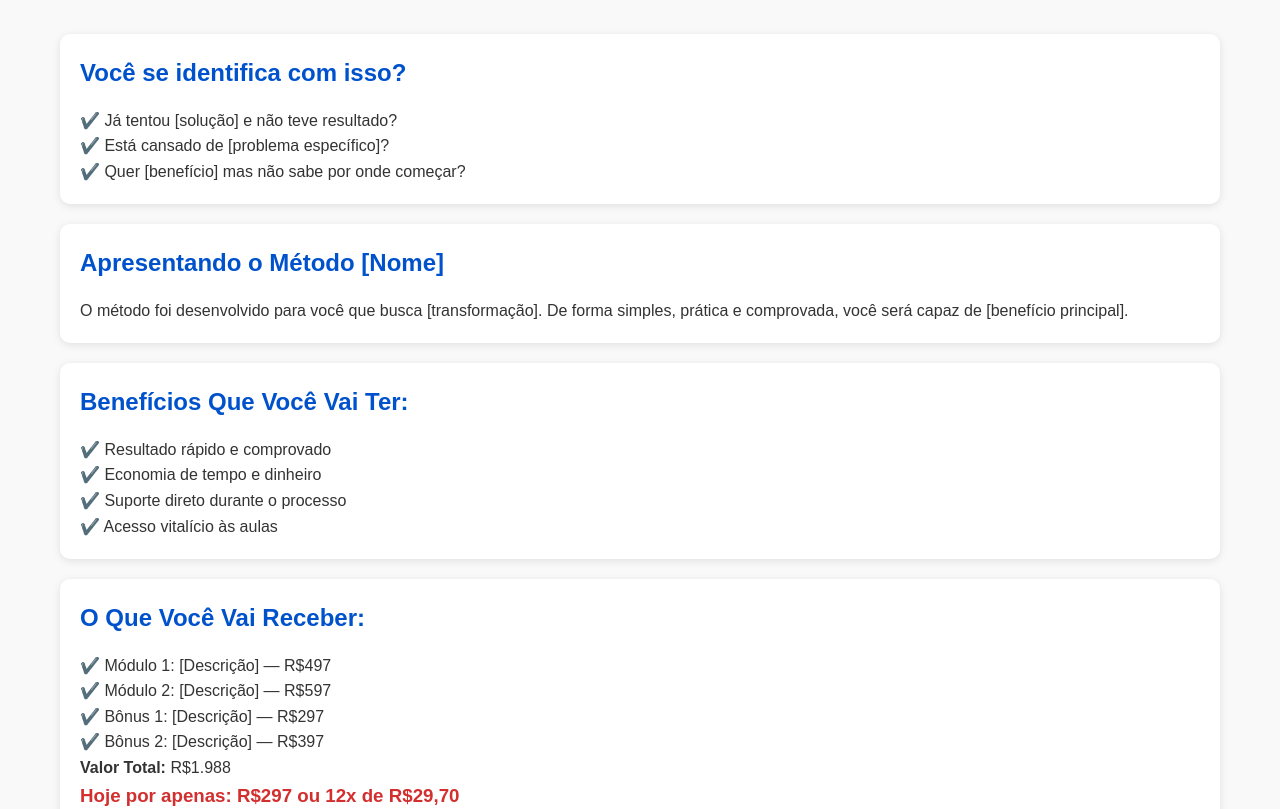
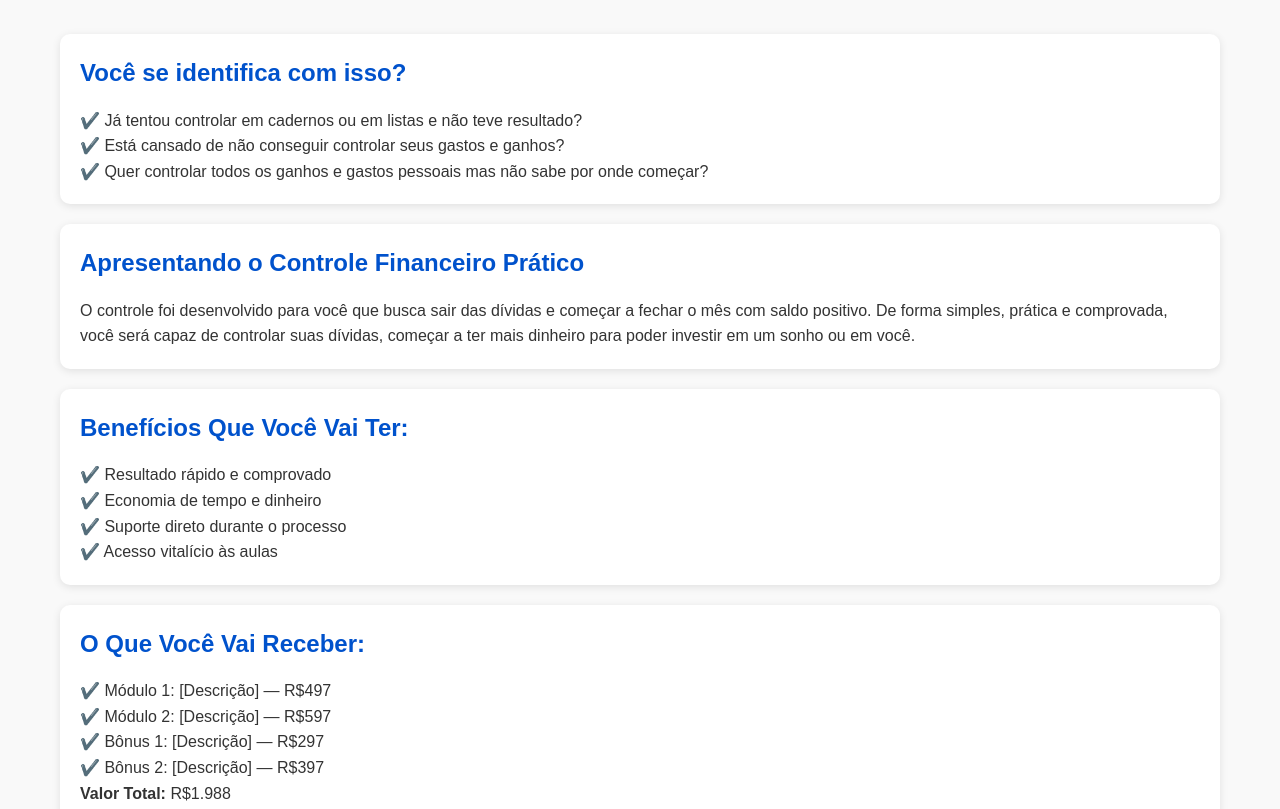
Before and after one commit to Marsonj/P-gina-de-venda, a plain HTML site: page index.html in a window 1280 px wide. Shown: the part 658-1467 px from the top of the page. Drawn offline with Linux system fonts and the light colour scheme.

Commit message:
Update index.html

```diff
--- a/index.html
+++ b/index.html
@@ -4,7 +4,7 @@
 <head>
     <meta charset="UTF-8">
     <meta name="viewport" content="width=device-width, initial-scale=1.0">
-    <title>Página de Vendas</title>
+    <title>Controle financeiro</title>
     <style>
         * { margin: 0; padding: 0; box-sizing: border-box; }
         body { font-family: Arial, sans-serif; background-color: #f9f9f9; color: #333; line-height: 1.6; }
@@ -35,7 +35,7 @@
 <body>
 
     <header>
-        <h1>Domine [Solução] e Transforme Seu Resultado</h1>
+        <h1>Domine o controle  financeiro pessoal e atinja os seus objetivos</h1>
         <p>Assista ao vídeo abaixo e descubra como funciona</p>
     </header>
 
@@ -47,16 +47,16 @@
         <div class="section">
             <h2>Você se identifica com isso?</h2>
             <ul>
-                <li>Já tentou [solução] e não teve resultado?</li>
-                <li>Está cansado de [problema específico]?</li>
-                <li>Quer [benefício] mas não sabe por onde começar?</li>
+                <li>Já tentou controlar em cadernos ou em listas e não teve resultado?</li>
+                <li>Está cansado de não conseguir controlar seus gastos e ganhos?</li>
+                <li>Quer controlar todos os ganhos e gastos pessoais mas não sabe por onde começar?</li>
             </ul>
         </div>
 
         <div class="section">
-            <h2>Apresentando o Método [Nome]</h2>
-            <p>O método foi desenvolvido para você que busca [transformação]. De forma simples, prática e comprovada,
-               você será capaz de [benefício principal].</p>
+            <h2>Apresentando o Controle Financeiro Prático</h2>
+            <p>O controle foi desenvolvido para você que busca sair das dívidas e começar a fechar o mês com saldo positivo. De forma simples, prática e comprovada,
+               você será capaz de controlar suas dívidas, começar a ter mais dinheiro para poder investir em um sonho ou em você.</p>
         </div>
 
         <div class="section">
```
